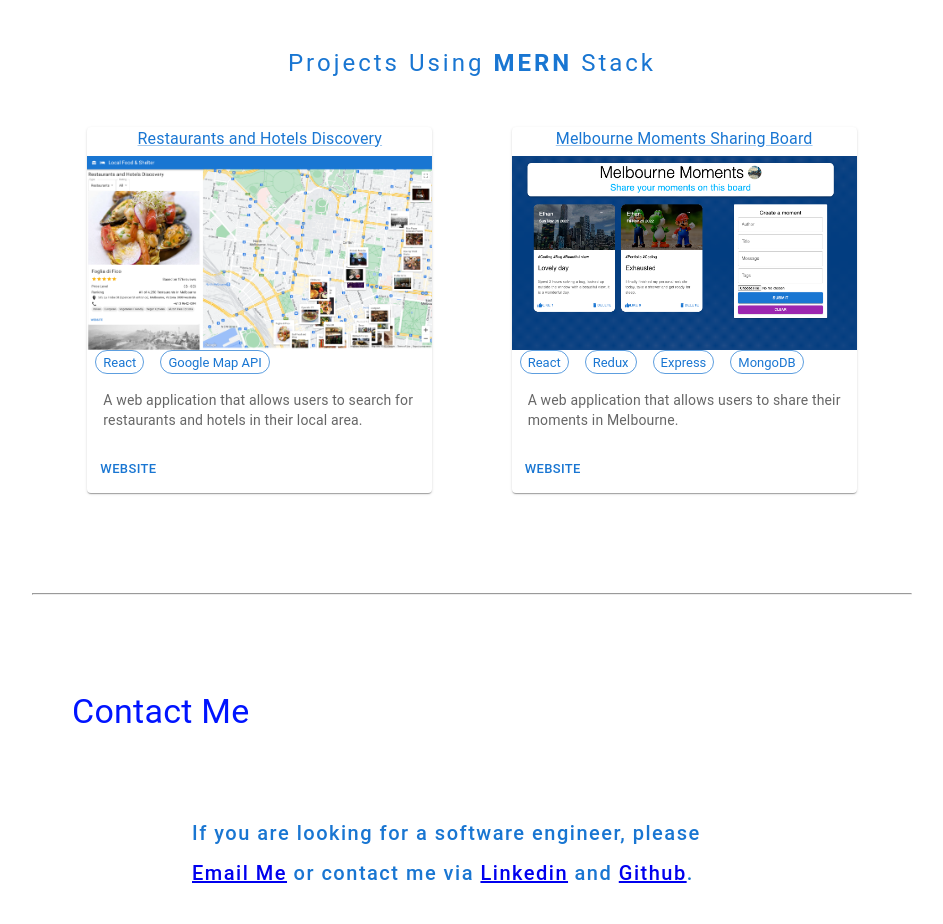
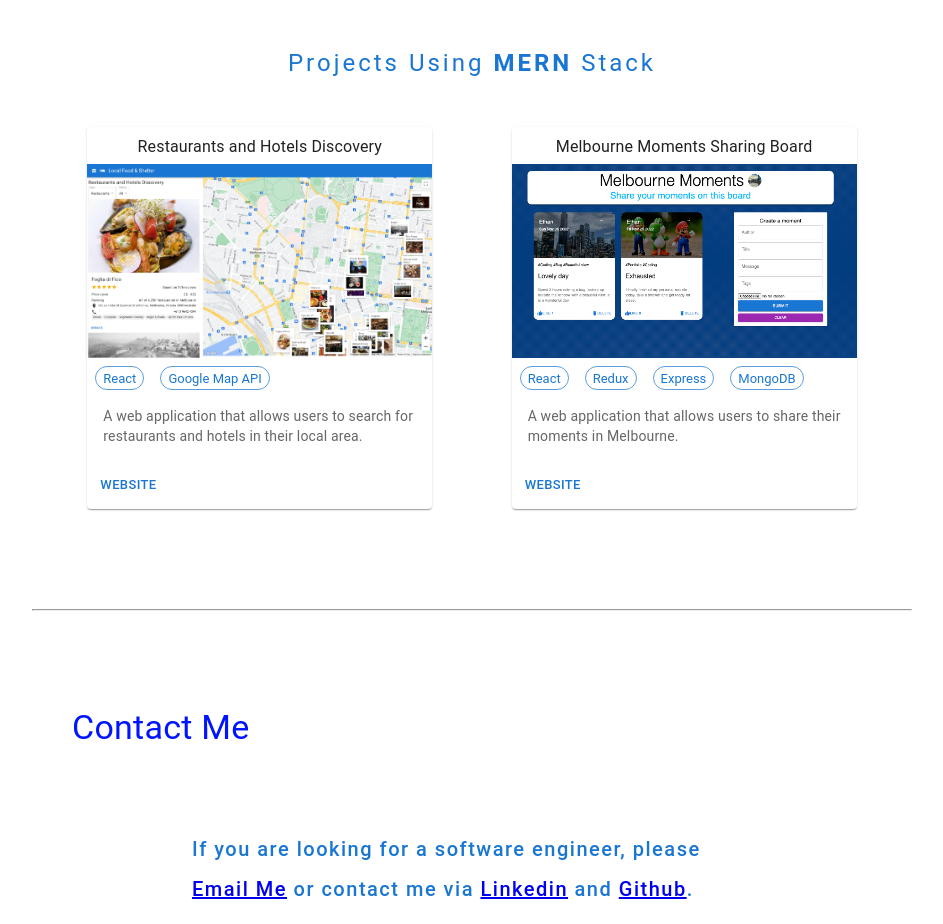
Before and after one commit to ethangeau/ethange, a React (Create React App) app: page / in a window 1280 px wide. Shown: the part 2220-3144 px from the top of the page, without its empty margins (168-1111 px from the left). Built offline with nearby package versions, Linux system fonts and the light colour scheme.

Commit message:
edit Experience part

```diff
--- a/src/components/Experience.jsx
+++ b/src/components/Experience.jsx
@@ -28,8 +28,8 @@ export default function Experience(props) {
           <Typography variant="h6" gutterBottom sx={{ mt: 2 }}>
             {`${company}, ${location}`}
           </Typography>
-          {description.map((item) => (
-            <Typography variant="body1" gutterBottom sx={{ mt: 2 }}>
+          {description.map((item, idx) => (
+            <Typography key={idx} variant="body1" gutterBottom sx={{ mt: 2 }}>
               <CircleIcon sx={{ fontSize: "12px", mx: 1 }} />
               {item}
             </Typography>
--- a/src/components/Project.jsx
+++ b/src/components/Project.jsx
@@ -7,7 +7,6 @@ import {
   Typography,
   Button,
   Chip,
-  Link,
 } from "@mui/material";
 
 export default function Project({ project }) {
@@ -15,12 +14,16 @@ export default function Project({ project }) {
 
   return (
     <Card sx={{ maxWidth: 345 }}>
-      <Link href="#">
-        <Typography variant="body1" gutterBottom align="center">
-          {title}
-        </Typography>
-      </Link>
-      <CardMedia component="img" height="194" image={imageUrl} alt={title} />
+      <Typography variant="body1" gutterBottom align="center" sx={{ mt: 1 }}>
+        {title}
+      </Typography>
+      <CardMedia
+        component="img"
+        height="194"
+        image={imageUrl}
+        alt={title}
+        sx={{ mb: 1 }}
+      />
       {techStacks.map((item) => (
         <Chip
           key={item}
```
